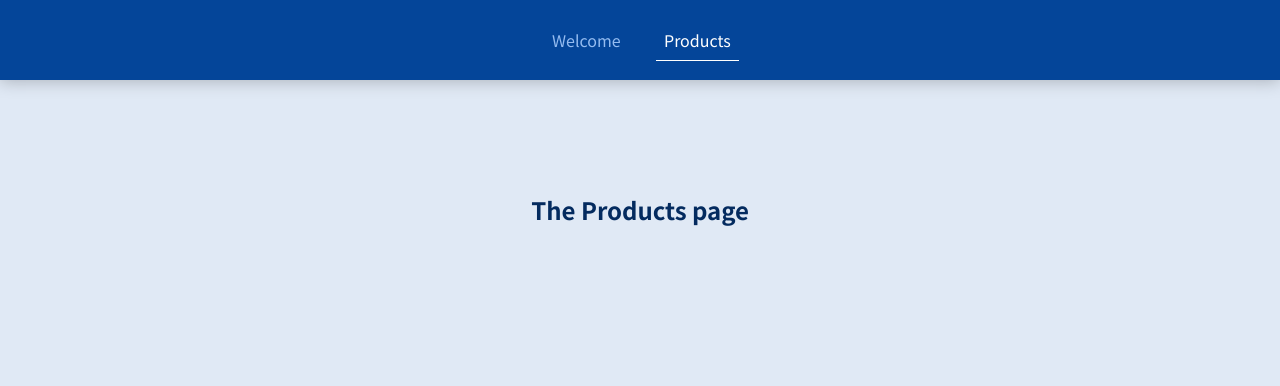
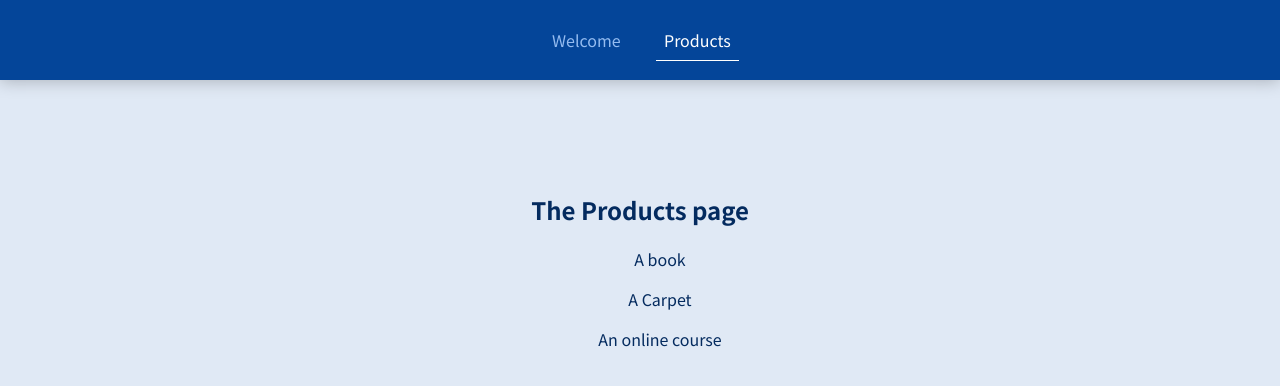
Before and after one commit to nthungvn/react-complete-guide, a JavaScript app: page /products in a window 1280 px wide. Shown: the top 386 px of the page. Built offline with nearby package versions, Linux system fonts and the light colour scheme.

Commit message:
use the Switch and exact flag

```diff
--- a/src/App.js
+++ b/src/App.js
@@ -1,4 +1,4 @@
-import { Route } from 'react-router';
+import { Route, Switch } from 'react-router';
 import MainHeader from './components/MainHeader';
 import Products from './pages/Products';
 import Welcome from './pages/Welcome';
@@ -9,15 +9,17 @@ function App() {
     <div>
       <MainHeader />
       <main>
-        <Route path="/products">
-          <Products />
-        </Route>
-        <Route path="/welcome">
-          <Welcome />
-        </Route>
-        <Route path="/product-detail/:productId">
-          <ProductDetail />
-        </Route>
+        <Switch>
+          <Route path="/welcome">
+            <Welcome />
+          </Route>
+          <Route exact path="/products">
+            <Products />
+          </Route>
+          <Route path="/products/:productId">
+            <ProductDetail />
+          </Route>
+        </Switch>
       </main>
     </div>
   );
--- a/src/pages/Products.js
+++ b/src/pages/Products.js
@@ -1,5 +1,23 @@
+import { Link } from 'react-router-dom';
+import classes from './Products.module.css';
+
 const Products = (props) => {
-  return <h2>The Products page</h2>;
+  return (
+    <section className={classes.products}>
+      <h2>The Products page</h2>
+      <ul>
+        <li>
+          <Link to="/products/book">A book</Link>
+        </li>
+        <li>
+          <Link to="/products/carpet">A Carpet</Link>
+        </li>
+        <li>
+          <Link to="/products/online-course">An online course</Link>
+        </li>
+      </ul>
+    </section>
+  );
 };
 
 export default Products;
--- /dev/null
+++ b/src/pages/Products.module.css
@@ -0,0 +1,13 @@
+.products ul {
+  list-style: none;
+}
+
+.products li {
+  margin: 1rem;
+}
+
+.products a,
+.products a:visited {
+  color: #042b5f;
+  text-decoration: none;
+}
```
